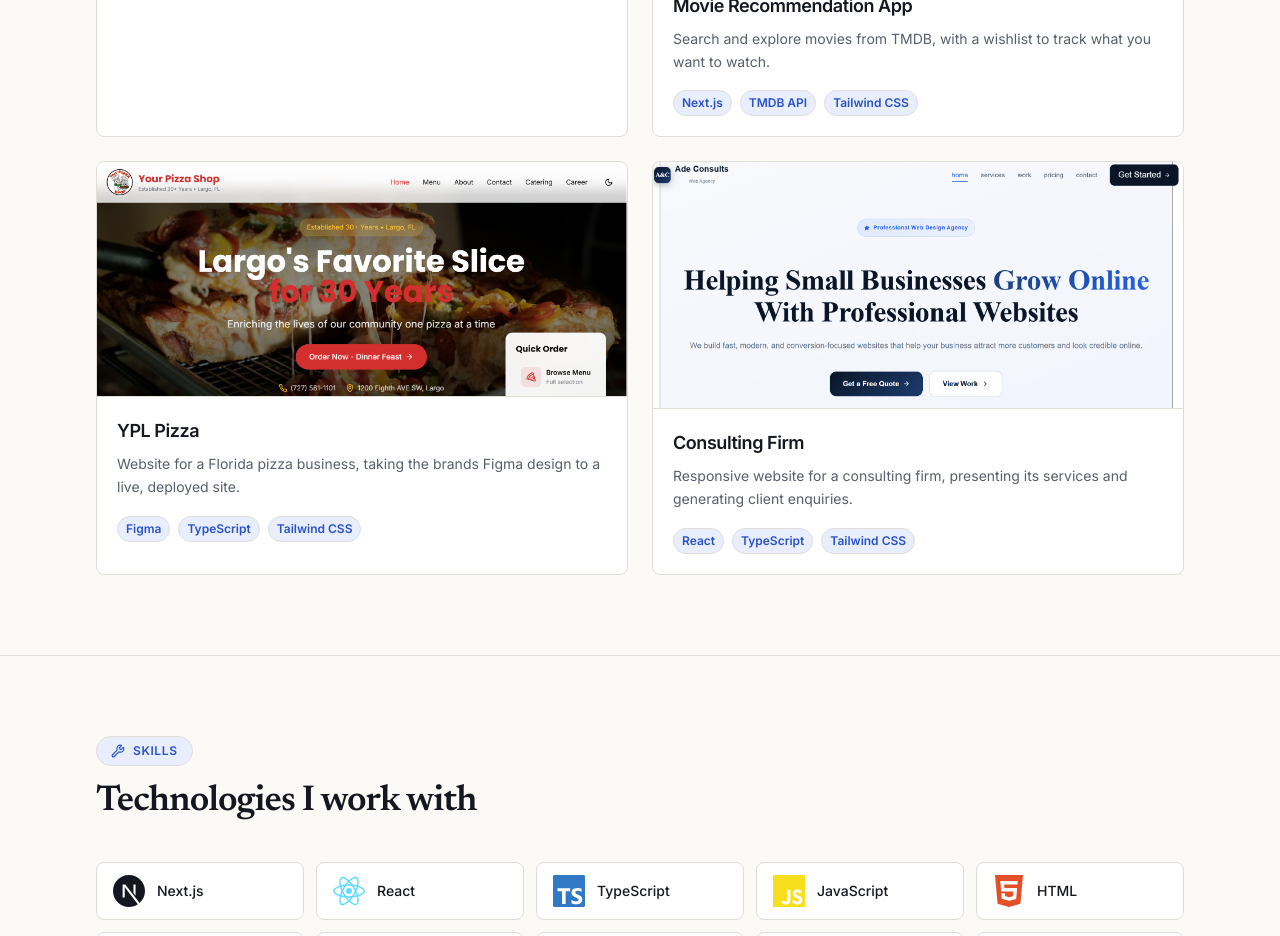
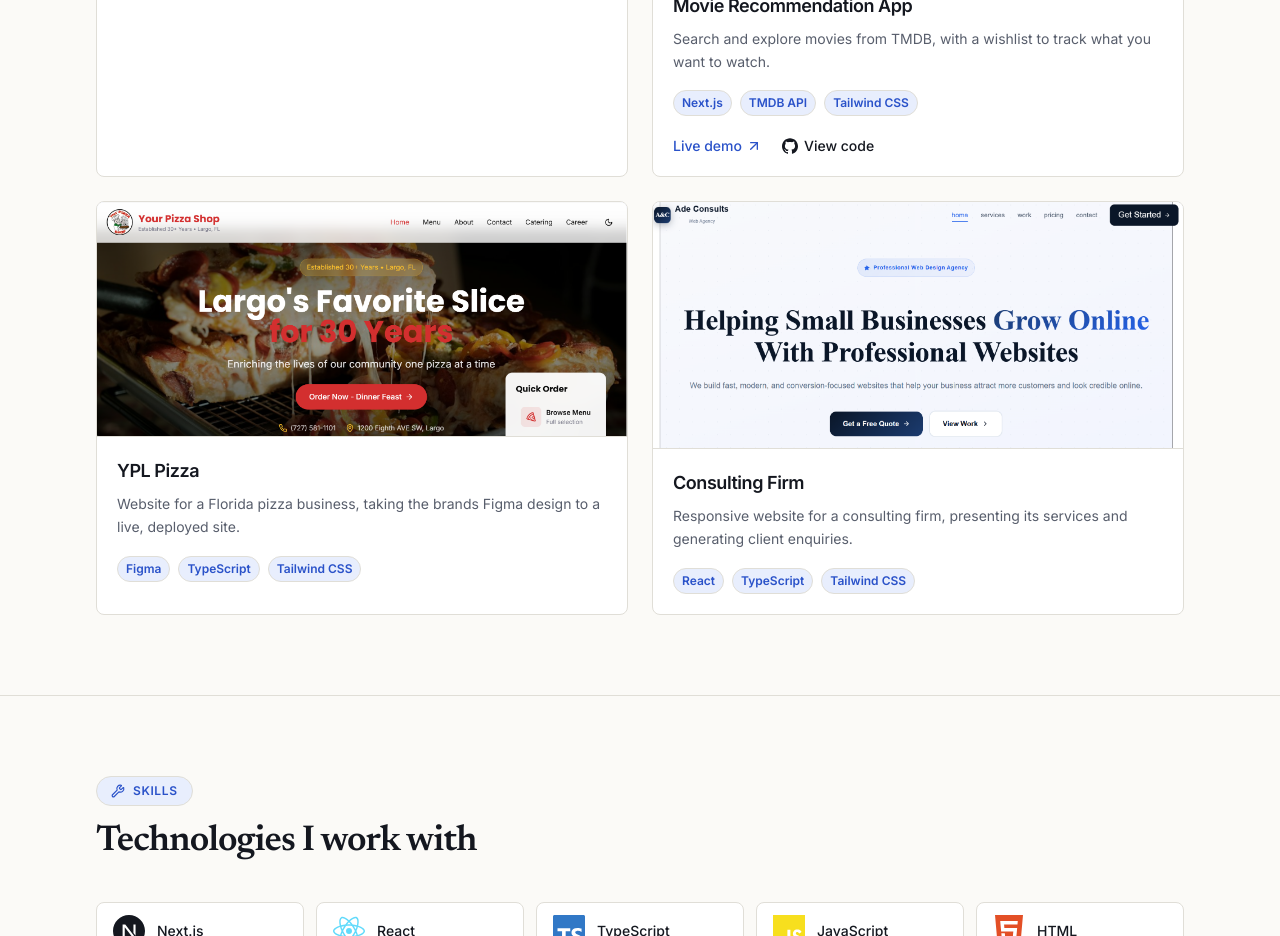
Before and after one commit to Adedeji1/2026_Portfolio, a Next.js app: page / in a window 1280 px wide. Shown: the part 1880-2816 px from the top of the page. Built offline with nearby package versions, Linux system fonts and the light colour scheme.

Commit message:
Fixes/ Addition of links

```diff
--- a/src/data/content.ts
+++ b/src/data/content.ts
@@ -29,18 +29,23 @@
       "An admin dashboard for managing deliveries, campaigns and team operations.",
     tags: ["TanStack Query", "TypeScript", "Tailwind CSS"],
     image: "/project/Jolo_Portfolio.gif",
+
   },
   {
     title: "Movie Recommendation App",
     description: "Search and explore movies from TMDB, with a wishlist to track what you want to watch.",
     tags: ["Next.js", "TMDB API", "Tailwind CSS"],
     image: "/project/moviebox.png",
+    demo: "https://alx-project-nexus-tau-neon.vercel.app/",
+    repo: "https://github.com/Adedeji1/alx-project-nexus",
   },
   {
     title: "YPL Pizza",
     description: "Website for a Florida pizza business, taking the brands Figma design to a live, deployed site.",
     tags: ["Figma", "TypeScript", "Tailwind CSS"],
-    image: "/project/image.png"
+    image: "/project/image.png",
+    demo: "",
+    repo: "",
   },
   {
     title: "Consulting Firm",
```
